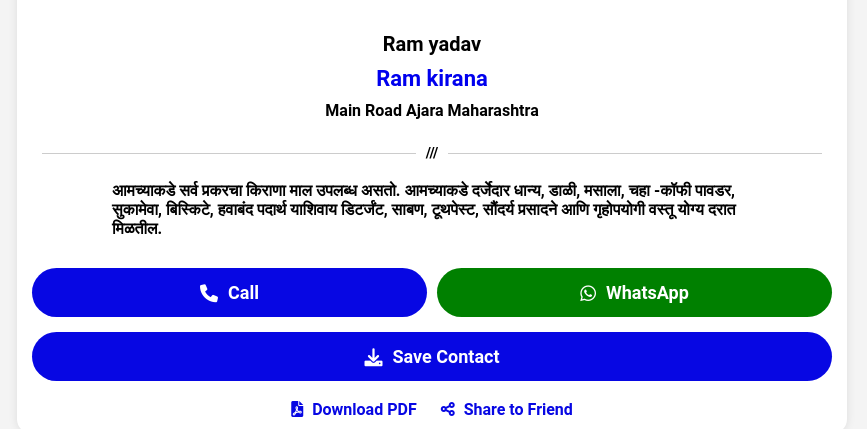
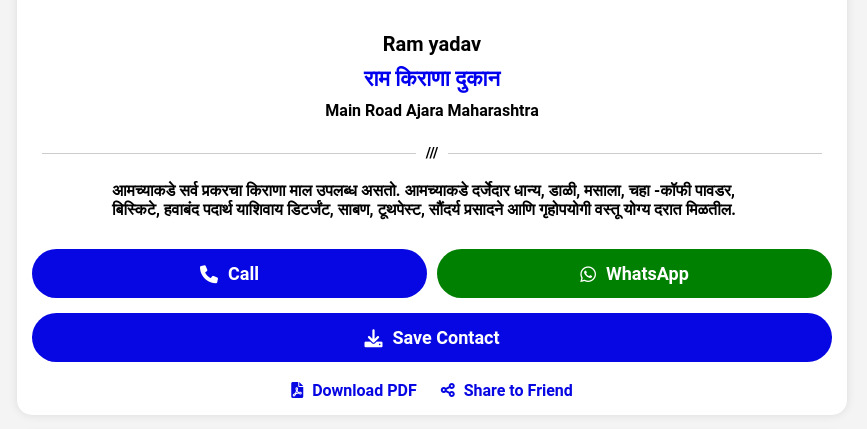
Before and after one commit to vedchitra/pro, a plain HTML site: page Ramkirana.html in a window 1280 px wide. Shown: the part 173-602 px from the top of the page, without its empty margins (208-1075 px from the left). Drawn offline with nearby package versions, Linux system fonts and the light colour scheme.

Commit message:
Uploading file

```diff
--- a/Ramkirana.html
+++ b/Ramkirana.html
@@ -4,8 +4,8 @@
     <meta charset="UTF-8">
     <meta name="viewport" content="width=device-width, initial-scale=1.0">
 	<meta name="google" content="notranslate">
-    <title>Ram kirana  - Business Details</title>
-    <meta name="description" content="&lt;p&gt;आमच्याकडे सर्व प्रकरचा किराणा माल उपलब्ध असतो. आमच्याकडे दर्जेदार धान्य, डाळी, मसाला, चहा -कॉफी पावडर, सुकामेवा, बिस्किटे, हवाबंद पदार्थ याशिवाय डिटर्जंट, साबण, टूथपेस्ट, सौंदर्य प्रसादने आणि गृहोपयोगी वस्तू योग्य दरात मिळतील.&lt;/p&gt;">
+    <title>राम किराणा दुकान  - Business Details</title>
+    <meta name="description" content="&lt;p&gt;आमच्याकडे सर्व प्रकरचा किराणा माल उपलब्ध असतो. आमच्याकडे दर्जेदार धान्य, डाळी, मसाला, चहा -कॉफी पावडर, बिस्किटे, हवाबंद पदार्थ याशिवाय डिटर्जंट, साबण, टूथपेस्ट, सौंदर्य प्रसादने आणि गृहोपयोगी वस्तू योग्य दरात मिळतील.&lt;/p&gt;">
     <meta property="og:image" content="https://pro.bizc.in/assets/images/Ramkiranap1.webp">
 
     <link rel="icon" type="image/png" href="https://pro.bizc.in/assets/images/Ramkiranap1.webp">
@@ -493,7 +493,7 @@ a:hover {
 
         </div>
         <div class="name">Ram yadav </div>
-        <div class="business-name"><a href="tel:9966338855">Ram kirana </a></div>
+        <div class="business-name"><a href="tel:9966338855">राम किराणा दुकान </a></div>
         <p class="business-address">Main Road Ajara Maharashtra </p>
 
 		<div class="print-contacts" style="display:none;">
@@ -534,54 +534,54 @@ a:hover {
 
 	<div class="photo-card" id="photoCard1">
     <img src="https://pro.bizc.in/assets/images/Ramkiranap2.webp" alt="Business Photo 1">
-    <div class="photo-caption">Ram kirana </div>
+    <div class="photo-caption">राम किराणा दुकान </div>
   </div>
 
   <div class="photo-card" id="photoCard2">
     <img src="" alt="Business Photo 2">
-    <div class="photo-caption">Ram kirana </div>
+    <div class="photo-caption">राम किराणा दुकान </div>
   </div>
 
   <div class="photo-card" id="photoCard3">
     <img src="" alt="Business Photo 3">
-    <div class="photo-caption">Ram kirana </div>
+    <div class="photo-caption">राम किराणा दुकान </div>
   </div>
 
   <div class="photo-card" id="photoCard4">
     <img src="" alt="Business Photo 4">
-    <div class="photo-caption">Ram kirana </div>
+    <div class="photo-caption">राम किराणा दुकान </div>
   </div>
 
   <div class="photo-card" id="photoCard5">
     <img src="" alt="Business Photo 5">
-    <div class="photo-caption">Ram kirana </div>
+    <div class="photo-caption">राम किराणा दुकान </div>
   </div>
 
 
 
 <div class="photo-card" id="ytVideoCard1" style="display:none;">
     <div id="ytVideoContainer1"></div>
-    <div class="photo-caption">Ram kirana  : Youtube Video</div>
+    <div class="photo-caption">राम किराणा दुकान  : Youtube Video</div>
 </div>
 
 <div class="photo-card" id="ytVideoCard2" style="display:none;">
     <div id="ytVideoContainer2"></div>
-    <div class="photo-caption">Ram kirana  : Youtube Video</div>
+    <div class="photo-caption">राम किराणा दुकान  : Youtube Video</div>
 </div>
 
 <div class="photo-card" id="ytVideoCard3" style="display:none;">
     <div id="ytVideoContainer3"></div>
-    <div class="photo-caption">Ram kirana  : Youtube Video</div>
+    <div class="photo-caption">राम किराणा दुकान  : Youtube Video</div>
 </div>
 
 <div class="photo-card" id="ytVideoCard4" style="display:none;">
     <div id="ytVideoContainer4"></div>
-    <div class="photo-caption">Ram kirana  : Youtube Video</div>
+    <div class="photo-caption">राम किराणा दुकान  : Youtube Video</div>
 </div>
 
 <div class="photo-card" id="ytVideoCard5" style="display:none;">
     <div id="ytVideoContainer5"></div>
-    <div class="photo-caption">Ram kirana  : Youtube Video</div>
+    <div class="photo-caption">राम किराणा दुकान  : Youtube Video</div>
 </div>
 
 <div class="formcard">
@@ -776,7 +776,7 @@ a:hover {
             <div class="festival-details">
 			<h3 id="messageLine1"></h3>
             <strong id="messageLine2"></strong>
-                <h2>Ram kirana </h2>
+                <h2>राम किराणा दुकान </h2>
                 <h3>Ram yadav </h3>
                 <strong>Address : Main Road Ajara Maharashtra </strong><br>
                 <strong class="non-clickable"><i class="fas fa-phone icon"></i>  9966338855</strong>
@@ -1020,7 +1020,7 @@ document.addEventListener("click", async (e) => {
   if (e.target.closest("#shareBtn")) {
     const shareData = {
       title: document.title,
-      text: "Ram kirana  | Address: Main Road Ajara Maharashtra  | Contact Number: 9966338855 | Visit: ",
+      text: "राम किराणा दुकान  | Address: Main Road Ajara Maharashtra  | Contact Number: 9966338855 | Visit: ",
       url: window.location.href
     };
 
@@ -1090,7 +1090,7 @@ document.addEventListener("click", async (e) => {
 
 <script>
 
-  var businessDescription = `'\x3cp\x3eआमच्याकडे सर्व प्रकरचा किराणा माल उपलब्ध असतो. आमच्याकडे दर्जेदार धान्य, डाळी, मसाला, चहा -कॉफी पावडर, सुकामेवा, बिस्किटे, हवाबंद पदार्थ याशिवाय डिटर्जंट, साबण, टूथपेस्ट, सौंदर्य प्रसादने आणि गृहोपयोगी वस्तू योग्य दरात मिळतील.\x3c\/p\x3e'`;
+  var businessDescription = `'\x3cp\x3eआमच्याकडे सर्व प्रकरचा किराणा माल उपलब्ध असतो. आमच्याकडे दर्जेदार धान्य, डाळी, मसाला, चहा -कॉफी पावडर, बिस्किटे, हवाबंद पदार्थ याशिवाय डिटर्जंट, साबण, टूथपेस्ट, सौंदर्य प्रसादने आणि गृहोपयोगी वस्तू योग्य दरात मिळतील.\x3c\/p\x3e'`;
 
 
   businessDescription = businessDescription.replace(/^'(.*)'$/, "$1");
@@ -1122,7 +1122,7 @@ document.addEventListener("click", async (e) => {
 
       document.getElementById('downloadVCF').addEventListener('click', function() {
         const personName = "Ram yadav ";
-        const businessName = "Ram kirana ";
+        const businessName = "राम किराणा दुकान ";
         const mobileNumber = "9966338855";
 		const phoneNumber = "";
         const businessAddress = "Main Road Ajara Maharashtra ";
```
